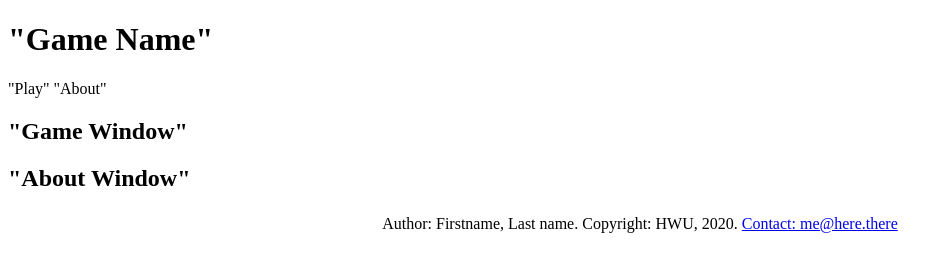
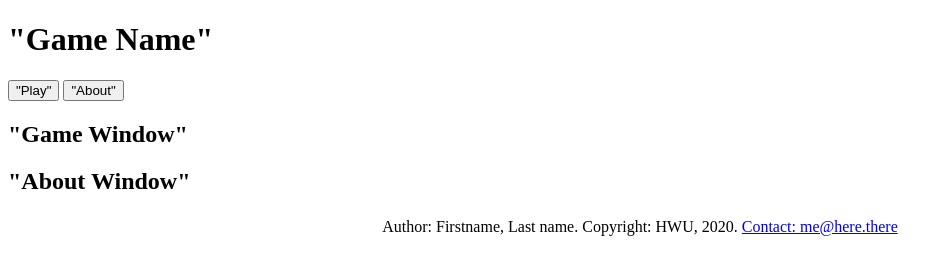
Before and after one commit to fn2003/F28WP-Dubai-Flat, a plain HTML site: page Index.html in a window 1280 px wide. Shown: the whole page, without its empty margins (0-952 px from the left). Drawn offline with Linux system fonts and the light colour scheme.

Commit message:
Changed Top division

```diff
--- a/Index.html
+++ b/Index.html
@@ -8,16 +8,12 @@
 </head>
 
 <body>
-    <header id="uhead">
-        <div id="Title">
-            <h1 id="myh1">"Game Name"</h1>
-        </div>
-    </header>
 
-    <nav class="menu">
-        <a class="active">"Play"</a>
-        <a>"About"</a>
-    </nav>
+    <div id="Title">
+        <h1 id="GameName">"Game Name"</h1>
+        <button class="button">"Play"</button>
+        <button class="button">"About"</button>
+    </div>
     <div id="container">
         <div id="content">
             <section>
```
